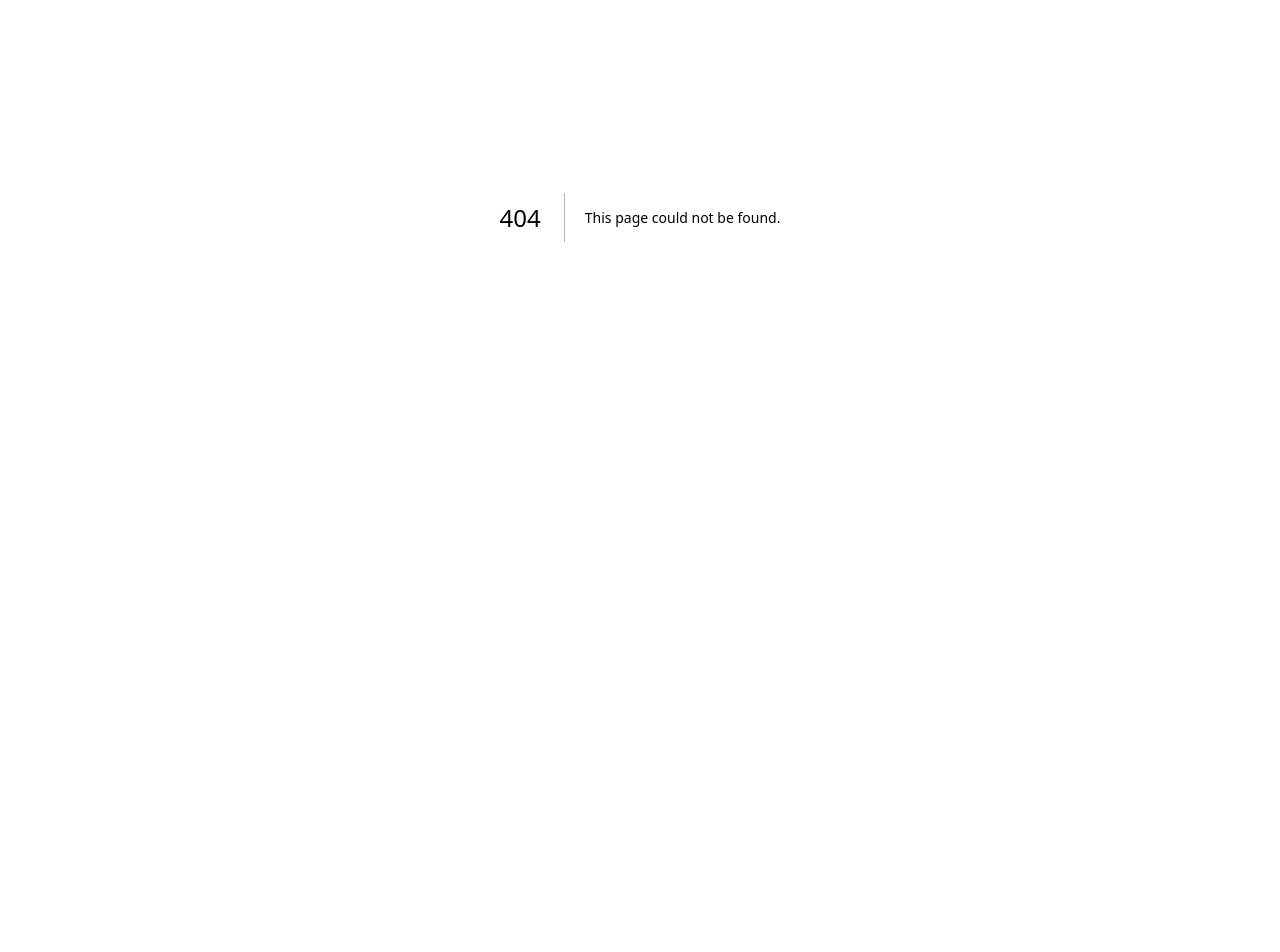
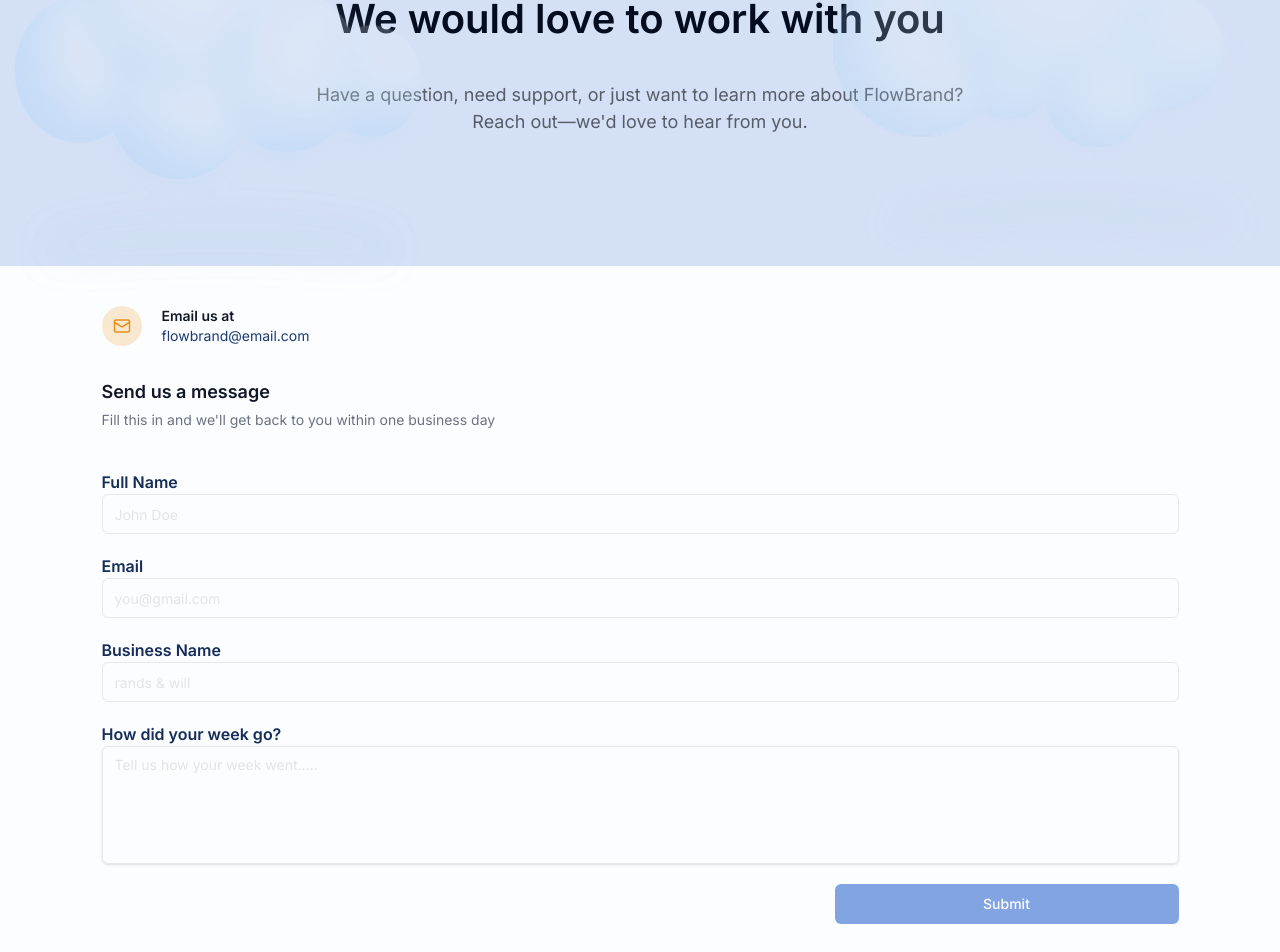
Before and after one commit to hngprojects/flowbrand-fe, a Next.js app: page /contact-us in a window 1280 px wide. Before the commit this address had no page. Shown: the part 183-1135 px from the top of the page. Before the commit the page ends 800 px from the top, so only its background shows below. Built offline with nearby package versions, Linux system fonts and the light colour scheme.

Commit message:
feat: Built contact page

```diff
--- /dev/null
+++ b/src/app/contact-us/page.tsx
@@ -0,0 +1,6 @@
+import ContactUsView from '~/views/ContactUsView'
+const ContactUs = () => {
+  return <ContactUsView />
+}
+
+export default ContactUs
--- /dev/null
+++ b/src/components/ui/textarea.tsx
@@ -0,0 +1,22 @@
+import * as React from 'react'
+
+import { cn } from '~/utils/index'
+
+const Textarea = React.forwardRef<
+  HTMLTextAreaElement,
+  React.ComponentProps<'textarea'>
+>(({ className, ...props }, ref) => {
+  return (
+    <textarea
+      className={cn(
+        'border-input placeholder:text-muted-foreground focus-visible:ring-ring flex min-h-[60px] w-full rounded-md border bg-transparent px-3 py-2 text-base shadow-sm focus-visible:ring-1 focus-visible:outline-none disabled:cursor-not-allowed disabled:opacity-50 md:text-sm',
+        className
+      )}
+      ref={ref}
+      {...props}
+    />
+  )
+})
+Textarea.displayName = 'Textarea'
+
+export { Textarea }
--- /dev/null
+++ b/src/views/ContactUsView.tsx
@@ -0,0 +1,148 @@
+import { Button } from '~/components/ui/button'
+import { Label } from '~/components/ui/label'
+import { Input } from '~/components/ui/input'
+import { Textarea } from '~/components/ui/textarea'
+import Image from 'next/image'
+
+export default function ContactUsView() {
+  return (
+    <main className="my-10">
+      {/* Hero Section */}
+      <section className="bg-primary/20 relative flex h-[409px] flex-col items-center justify-center gap-2 px-6 py-20 md:gap-5">
+        <h1 className="text-foreground mb-3 text-center text-[24px] font-semibold md:text-[40px]">
+          We would love to work with you
+        </h1>
+        <p className="mx-auto max-w-[650px] text-center text-[14px] text-[#565D69] md:text-[18px]">
+          Have a question, need support, or just want to learn more about
+          FlowBrand? Reach out—we&apos;d love to hear from you.
+        </p>
+
+        <Image
+          src="/images/full-cloud.png"
+          alt="Cloud"
+          width={447}
+          height={445}
+          className="absolute top-0 left-0"
+        />
+
+        <Image
+          src="/images/half-cloud.png"
+          alt="Cloud"
+          width={447}
+          height={445}
+          className="absolute top-0 right-0"
+        />
+      </section>
+
+      {/* Content Section */}
+      <section className="mx-auto mt-10 w-full space-y-8 px-6 md:px-[101.5px]">
+        {/* Email Card */}
+        <div className="flex items-center gap-5">
+          <div className="bg-accent/20 flex h-10 w-10 shrink-0 items-center justify-center rounded-full">
+            <svg
+              xmlns="http://www.w3.org/2000/svg"
+              width="18"
+              height="18"
+              viewBox="0 0 24 24"
+              fill="none"
+              stroke="currentColor"
+              strokeWidth="2"
+              strokeLinecap="round"
+              strokeLinejoin="round"
+              className="text-accent"
+            >
+              <rect width="20" height="16" x="2" y="4" rx="2" />
+              <path d="m22 7-8.97 5.7a1.94 1.94 0 0 1-2.06 0L2 7" />
+            </svg>
+          </div>
+          <div>
+            <p className="text-sm font-semibold text-gray-900">Email us at</p>
+            <p className="text-sm text-[#1C3A73]">flowbrand@email.com</p>
+          </div>
+        </div>
+
+        {/* Form */}
+        <div>
+          <h2 className="mb-1 text-lg font-semibold text-gray-900">
+            Send us a message
+          </h2>
+          <p className="mb-6 text-sm text-gray-500">
+            Fill this in and we&apos;ll get back to you within one business day
+          </p>
+
+          <form className="mt-10 space-y-5">
+            <div className="space-y-1">
+              <Label
+                htmlFor="fullName"
+                className="text-[16px] font-semibold text-[#152D58]"
+              >
+                Full Name
+              </Label>
+              <Input
+                id="fullName"
+                type="text"
+                placeholder="John Doe"
+                className="focus:ring-primary/30 focus:border-primary w-full rounded-md border border-gray-200 px-3 py-2 text-sm outline-none focus:ring-2"
+              />
+            </div>
+
+            <div className="space-y-1">
+              <Label
+                htmlFor="email"
+                className="text-[16px] font-semibold text-[#152D58]"
+              >
+                Email
+              </Label>
+              <Input
+                id="email"
+                type="email"
+                placeholder="you@gmail.com"
+                className="focus:ring-primary/30 focus:border-primary w-full rounded-md border border-gray-200 px-3 py-2 text-sm outline-none focus:ring-2"
+              />
+            </div>
+
+            <div className="space-y-1">
+              <Label
+                htmlFor="businessName"
+                className="text-[16px] font-semibold text-[#152D58]"
+              >
+                Business Name
+              </Label>
+              <Input
+                id="businessName"
+                type="text"
+                placeholder="rands & will"
+                className="focus:ring-primary/30 focus:border-primary w-full rounded-md border border-gray-200 px-3 py-2 text-sm outline-none focus:ring-2"
+              />
+            </div>
+
+            <div className="space-y-1">
+              <Label
+                htmlFor="message"
+                className="text-[16px] font-semibold text-[#152D58]"
+              >
+                How did your week go?
+              </Label>
+              <Textarea
+                id="message"
+                rows={5}
+                placeholder="Tell us how your week went....."
+                className="focus:ring-primary/30 focus:border-primary w-full resize-none rounded-md border border-gray-200 px-3 py-2 text-sm outline-none focus:ring-2"
+              />
+            </div>
+
+            <div className="flex justify-end">
+              <Button
+                disabled
+                type="submit"
+                className="bg-primary hover:bg-primary/90 w-full rounded-md px-6 py-2 text-sm font-medium text-white transition-colors disabled:opacity-60 md:w-[344px]"
+              >
+                Submit
+              </Button>
+            </div>
+          </form>
+        </div>
+      </section>
+    </main>
+  )
+}
```
Also changed, not shown: public/images/full-cloud.png (added), public/images/half-cloud.png (added).
